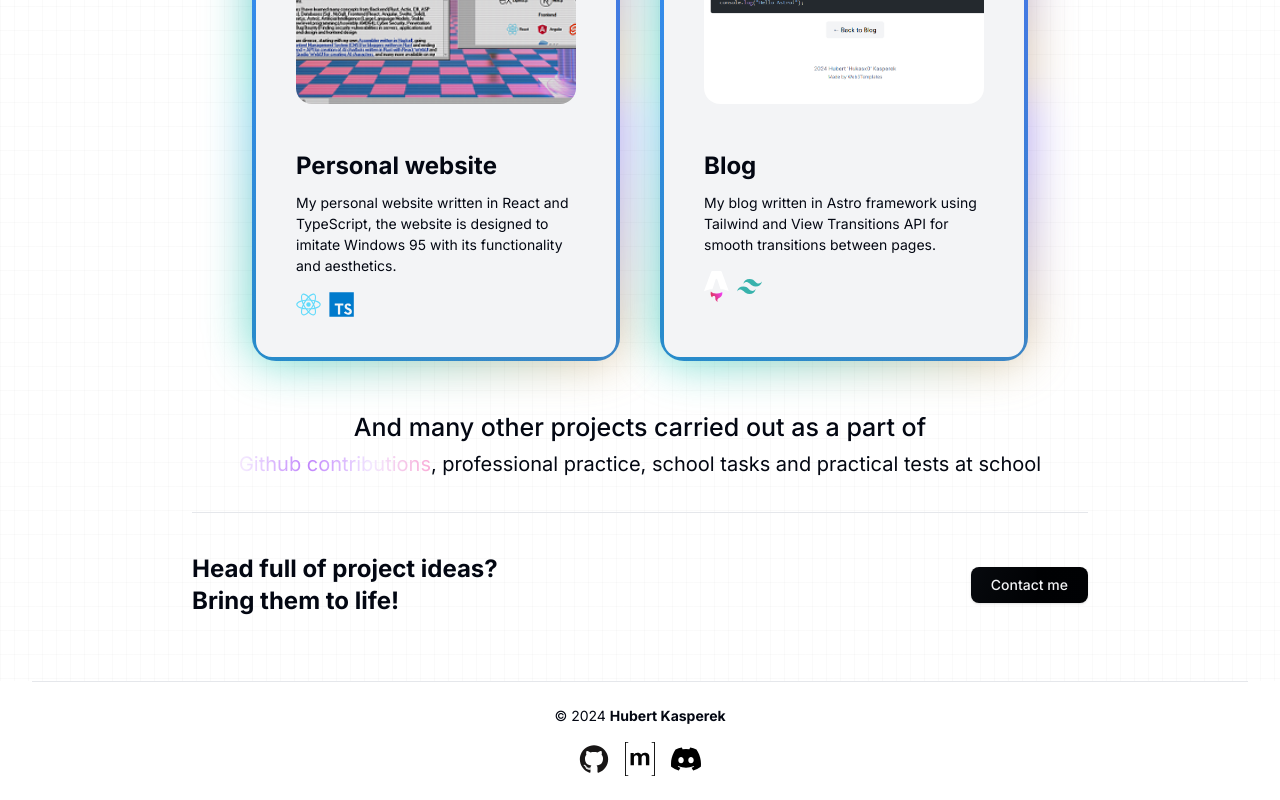
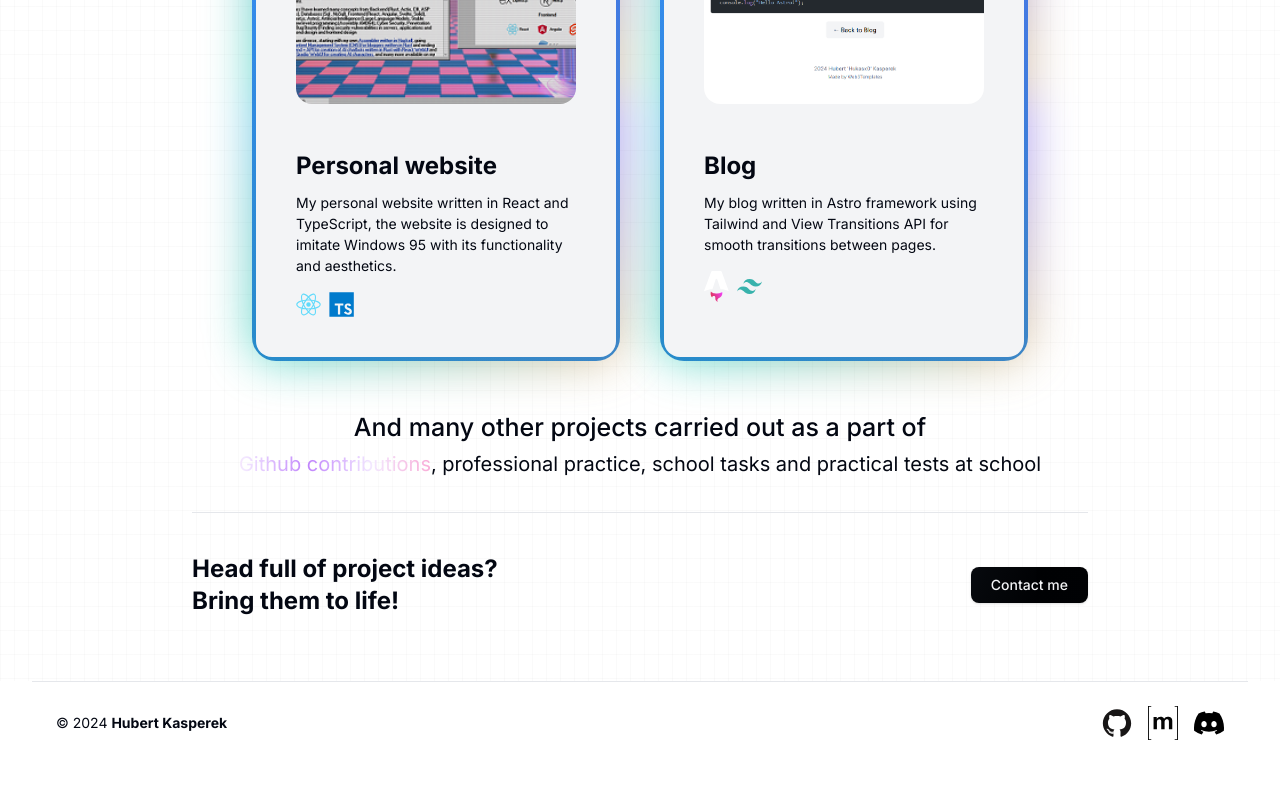
Before and after one commit to Hukasx0/portfolio, a Next.js app: page /projects in a window 1280 px wide. Shown: the part 4074-4874 px from the top of the page. After the commit the page ends 4838 px from the top, so only its background shows below. Built offline with nearby package versions, Linux system fonts and the light colour scheme.

Commit message:
Improve footer

```diff
--- a/src/components/Footer.jsx
+++ b/src/components/Footer.jsx
@@ -6,7 +6,7 @@ const Footer = () => {
   return (
     <footer className="container mx-auto">
       <hr />
-        <div className="flex flex-col items-center justify-between p-6 mx-auto space-y-4">
+      <div className="flex flex-col sm:flex-row items-center justify-between p-6 mx-auto space-y-4 sm:space-y-0">
           <span className="text-sm text-center">© {new Date().getFullYear()} <b>Hubert Kasperek </b></span>
           <div className="flex items-center space-x-4">
             {socials.map((social) => (
```
